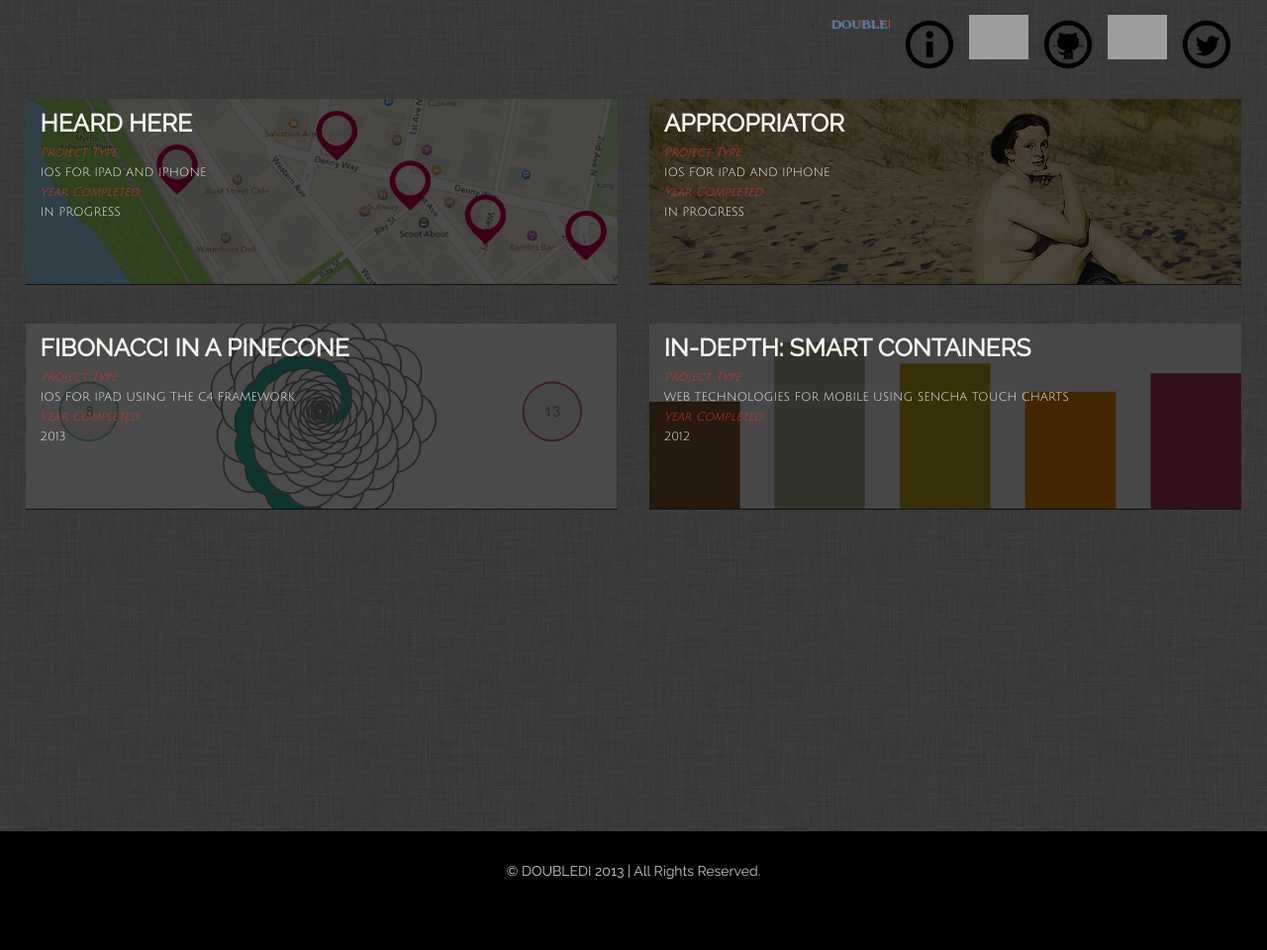
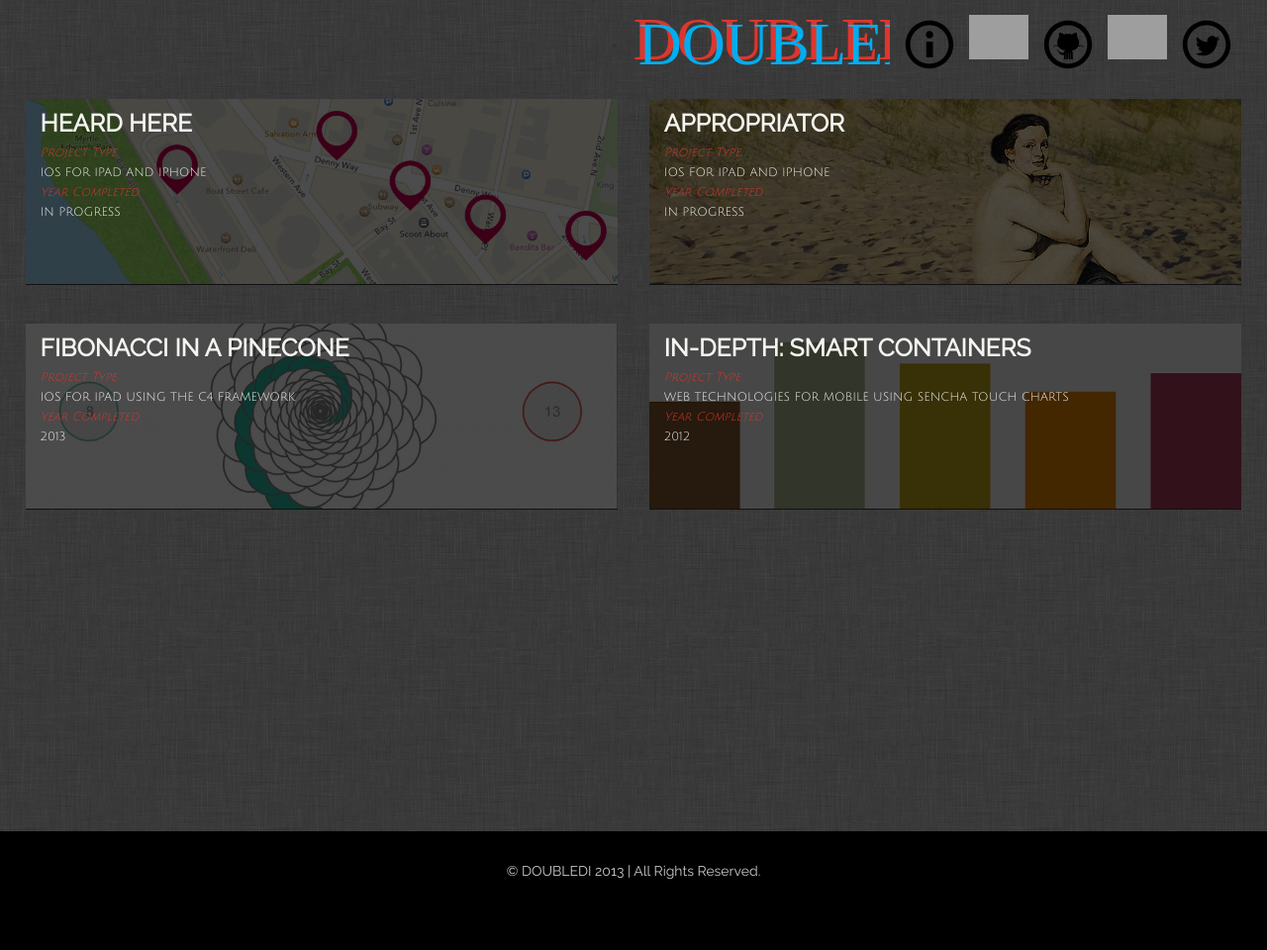
Before and after one commit to diannamertz/doubledi.github.com, a Jekyll site: the page built from index.html, in a window 1280 px wide. Shown: the whole page at 99% size. Built offline with Jekyll 4.4.1, drawn with Linux system fonts in a browser that asks for light colours; grey boxes are pictures that could not be loaded.

Commit message:
index changes

```diff
--- a/_layouts/default.html
+++ b/_layouts/default.html
@@ -29,7 +29,7 @@
                 <li id="icondd">
                     <a href="#myModal" role="btn" data-toggle="modal"> <img src="/img/icon-info.svg"></a>
                 </li>
-                <li id="icondd">
+                <li>
                     <a href="/index.html"><img src="/img/dd-logo.svg"></a>
                 </li>
                 </ul>
```
